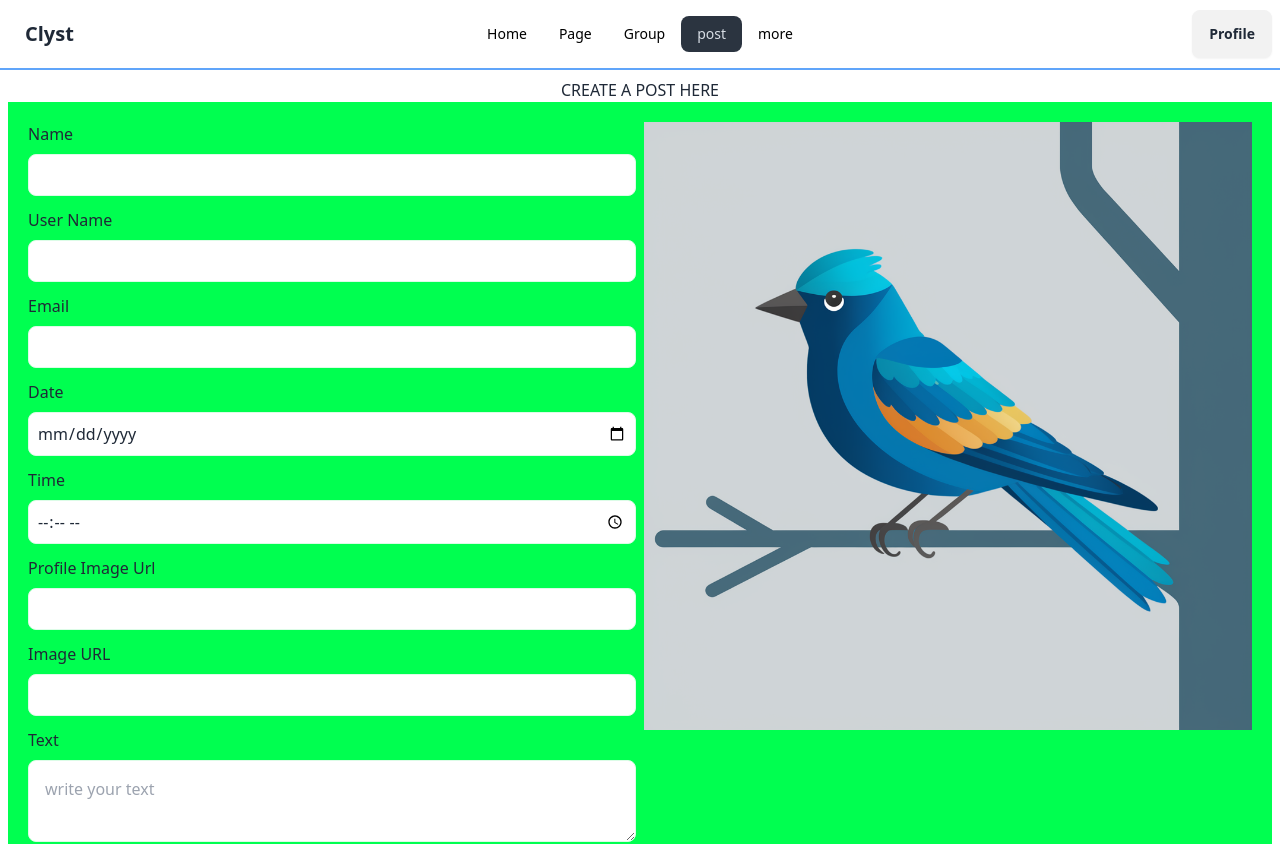
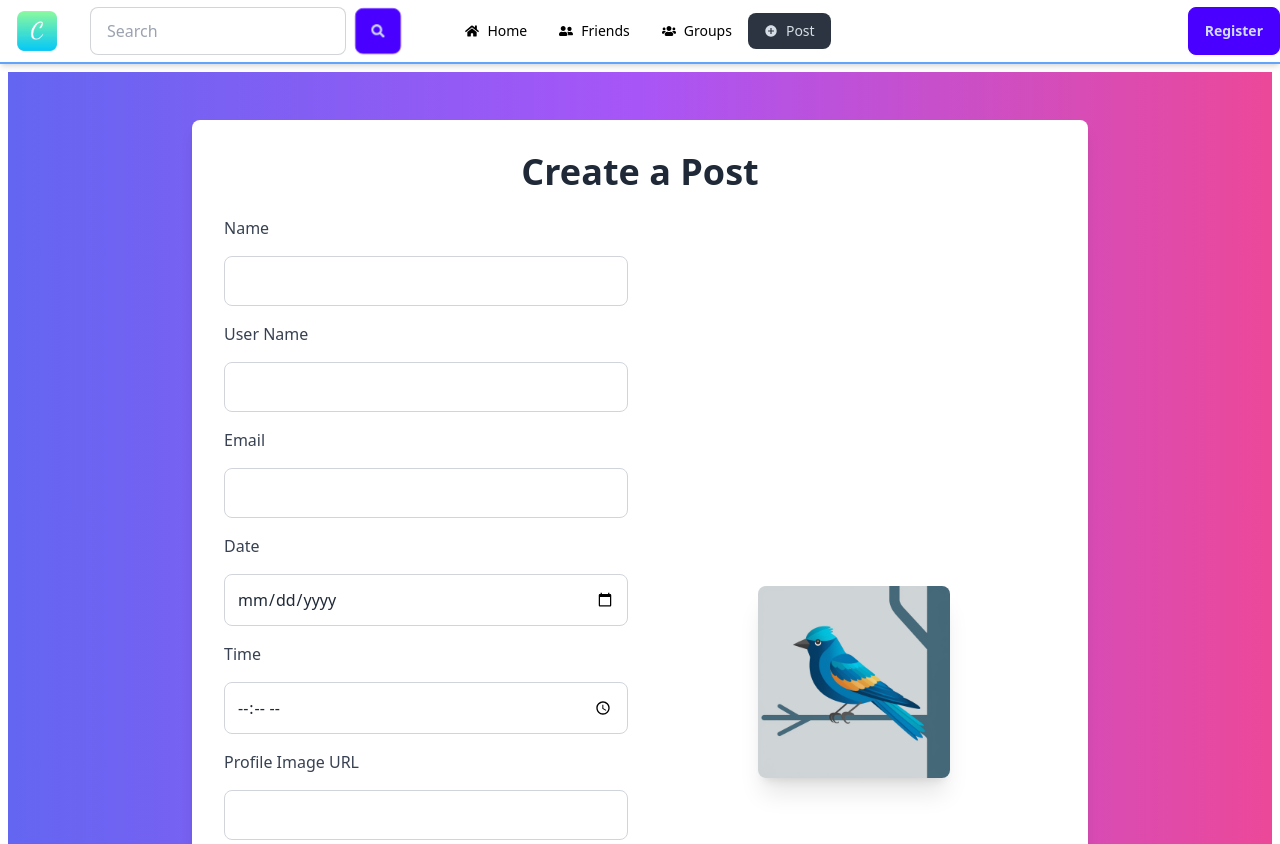
Before and after one commit to ArifMiah07/clyst, a React (Vite) app in the folder clyst-client/: page /post in a window 1280 px wide. Shown: the top 844 px of the page. Built offline with nearby package versions, Linux system fonts and the light colour scheme.

Commit message:
update done fo navbar design|| added friends page| design update done on create post page

```diff
--- a/clyst-client/index.html
+++ b/clyst-client/index.html
@@ -2,7 +2,7 @@
 <html lang="en">
   <head>
     <meta charset="UTF-8" />
-    <link rel="icon" type="image/svg+xml" href="/vite.svg" />
+    <link rel="icon" type="image/svg+xml" href="/fav-icon.png" />
     <meta name="viewport" content="width=device-width, initial-scale=1.0" />
     <title>Clyst</title>
   </head>
--- a/clyst-client/src/pages/Dashboard/CreateAPost/CreateAPost.jsx
+++ b/clyst-client/src/pages/Dashboard/CreateAPost/CreateAPost.jsx
@@ -1,4 +1,4 @@
-import React, { useEffect, useState } from "react";
+import React, { useState } from "react";
 import blueBird from "../../../assets/blue-bird-2.png";
 import Swal from "sweetalert2";
 
@@ -24,7 +24,7 @@ const CreateAPost = () => {
       time,
       text,
       imgUrl,
-      profileImage
+      profileImage,
     };
 
     Swal.fire({
@@ -59,79 +59,89 @@ const CreateAPost = () => {
   };
 
   return (
-    <div className="">
-      <h1 className="text-center uppercase ">create a post here</h1>
+    <div className="bg-gradient-to-r from-indigo-500 via-purple-500 to-pink-500 min-h-screen flex items-center justify-center py-12">
+      <div className="bg-white rounded-lg shadow-lg p-8 w-full max-w-4xl">
+        <h1 className="text-4xl font-semibold text-center text-gray-800 mb-6">Create a Post</h1>
 
-      <form
-        className="w-full bg-[#00ff50] p-5 grid grid-cols-2 gap-2"
-        onSubmit={handleCreateAPost}
-      >
-        <div className="flex flex-col">
-          <label>Name</label>
+        <form className="grid grid-cols-1 sm:grid-cols-2 gap-6" onSubmit={handleCreateAPost}>
+          <div className="flex flex-col space-y-4">
+            <label className="text-gray-700 font-medium">Name</label>
             <input
               required
-            className="border border-green-100 hover:border-blue-600 hover:scale-x-105 outline-none hover:bg-[#9d00ff1a] rounded-lg p-2 mb-3 mt-2"
+              className="p-3 border border-gray-300 rounded-lg focus:outline-none focus:ring-2 focus:ring-indigo-500 transition"
               name="name"
               type="text"
             />
-          <label>User Name</label>
+
+            <label className="text-gray-700 font-medium">User Name</label>
             <input
               required
-            className="border border-green-100 hover:border-blue-600 hover:scale-x-105 outline-none hover:bg-[#9d00ff1a] rounded-lg p-2 mb-3 mt-2"
+              className="p-3 border border-gray-300 rounded-lg focus:outline-none focus:ring-2 focus:ring-indigo-500 transition"
               name="userName"
               type="text"
             />
-          <label>Email</label>
+
+            <label className="text-gray-700 font-medium">Email</label>
             <input
               required
-            className="border border-green-100 hover:border-blue-600 hover:scale-x-105 outline-none hover:bg-[#9d00ff1a] rounded-lg p-2 mb-3 mt-2"
+              className="p-3 border border-gray-300 rounded-lg focus:outline-none focus:ring-2 focus:ring-indigo-500 transition"
               name="email"
               type="email"
             />
-          <label>Date</label>
+
+            <label className="text-gray-700 font-medium">Date</label>
             <input
               required
-            className="border border-green-100 hover:border-blue-600 hover:scale-x-105 outline-none hover:bg-[#9d00ff1a] rounded-lg p-2 mb-3 mt-2"
+              className="p-3 border border-gray-300 rounded-lg focus:outline-none focus:ring-2 focus:ring-indigo-500 transition"
               name="date"
               type="date"
             />
-          <label>Time</label>
+
+            <label className="text-gray-700 font-medium">Time</label>
             <input
               required
-            className="border border-green-100 hover:border-blue-600 hover:scale-x-105 outline-none hover:bg-[#9d00ff1a] rounded-lg p-2 mb-3 mt-2"
+              className="p-3 border border-gray-300 rounded-lg focus:outline-none focus:ring-2 focus:ring-indigo-500 transition"
               name="time"
               type="time"
             />
-          <label>Profile Image Url</label>
+
+            <label className="text-gray-700 font-medium">Profile Image URL</label>
             <input
               required
-            className="border border-green-100 hover:border-blue-600 hover:scale-x-105 outline-none hover:bg-[#9d00ff1a] rounded-lg p-2 mb-3 mt-2"
+              className="p-3 border border-gray-300 rounded-lg focus:outline-none focus:ring-2 focus:ring-indigo-500 transition"
               name="profileImage"
               type="text"
             />
-          <label>Image URL</label>
+
+            <label className="text-gray-700 font-medium">Image URL</label>
             <input
               required
-            className="border border-green-100 hover:border-blue-600 hover:scale-x-105 outline-none hover:bg-[#9d00ff1a] rounded-lg p-2 mb-3 mt-2"
+              className="p-3 border border-gray-300 rounded-lg focus:outline-none focus:ring-2 focus:ring-indigo-500 transition"
               name="imgUrl"
               type="text"
             />
-          <label htmlFor="">Text</label>
+
+            <label className="text-gray-700 font-medium">Text</label>
             <textarea
               required
-            className="p-4 border border-green-100 hover:border-blue-600 hover:scale-x-105 outline-none hover:bg-[#9d00ff1a] rounded-lg mb-3 mt-2"
-            placeholder="write your text"
+              className="p-4 border border-gray-300 rounded-lg focus:outline-none focus:ring-2 focus:ring-indigo-500 transition"
+              placeholder="Write your text here"
               name="text"
-            type="text"
             />
-          <button type="submit" className="btn bg-[#ffff0080] hover:bg-[#ffff12]">
+
+            <button
+              type="submit"
+              className="w-full py-3 mt-4 bg-gradient-to-r from-blue-500 to-indigo-600 text-white rounded-lg font-semibold hover:bg-gradient-to-r hover:from-blue-600 hover:to-indigo-700 transition"
+            >
               Post
             </button>
           </div>
-        <div className="flex flex-col">
-          <img src={blueBird} alt="" />
+
+          <div className="flex justify-center items-center">
+            <img src={blueBird} alt="Blue Bird" className="w-48 h-48 object-cover rounded-lg shadow-xl" />
           </div>
         </form>
+      </div>
     </div>
   );
 };
--- a/clyst-client/src/pages/Shared/Nav/Nav.jsx
+++ b/clyst-client/src/pages/Shared/Nav/Nav.jsx
@@ -1,50 +1,129 @@
+import { useState } from "react";
 import { Link, NavLink } from "react-router-dom";
+import { FaHome, FaUserFriends, FaUsers, FaSearch, FaEllipsisH, FaBars, FaTimes } from "react-icons/fa";
+import { IoMdAddCircle } from "react-icons/io";
+import logo from "../../../assets/logo.png";
 
 const Nav = () => {
+  const [menuOpen, setMenuOpen] = useState(false);  // State to control the hamburger menu
+  const navLinks = (
+    <>
+      <li>
+        <NavLink
+          to={"/"}
+          className="flex items-center gap-2 text-black hover:text-blue-500 transition-transform hover:scale-110"
+        >
+          <FaHome /> Home
+        </NavLink>
+      </li>
+      <li>
+        <NavLink
+          to={"/friends"}
+          className="flex items-center gap-2 text-black hover:text-blue-500 transition-transform hover:scale-110"
+        >
+          <FaUserFriends /> Friends
+        </NavLink>
+      </li>
+      <li>
+        <NavLink
+          to={"/groups"}
+          className="flex items-center gap-2 text-black hover:text-blue-500 transition-transform hover:scale-110"
+        >
+          <FaUsers /> Groups
+        </NavLink>
+      </li>
+      <li>
+        <NavLink
+          to={"/post"}
+          className="flex items-center gap-2 text-black hover:text-blue-500 transition-transform hover:scale-110"
+        >
+          <IoMdAddCircle /> Post
+        </NavLink>
+      </li>
+    </>
+  );
 
-    const navLinks = <>
-    <li><NavLink to={'/'} className="text-black hover:text-green-400 hover:text-[21px] ">Home</NavLink> </li>
-    <li><NavLink to={'/page'} className="text-black hover:text-green-400 hover:text-[21px] ">Page</NavLink> </li>
-    <li><NavLink to={'/group'} className="text-black hover:text-green-400 hover:text-[21px] ">Group</NavLink> </li>
-    <li><NavLink to={'/post'} className="text-black hover:text-green-400 hover:text-[21px] ">post</NavLink> </li>
-    <li><NavLink to={'/more'} className="text-black hover:text-green-400 hover:text-[21px] ">more </NavLink> </li>
-
-</>
+  const user = false;
+  const register = false;
 
   return (
-    <div className="navbar border-b-2 border-blue-400 bg-base-100">
+    <div className="navbar p-0 border-b-2 border-blue-400 bg-base-100 shadow-md">
+      {/* Left Section */}
       <div className="navbar-start">
-        <div className="dropdown">
-          <div tabIndex={0} role="button" className="btn btn-ghost lg:hidden">
-            <svg
-              xmlns="http://www.w3.org/2000/svg"
-              className="h-5 w-5"
-              fill="none"
-              viewBox="0 0 24 24"
-              stroke="currentColor">
-              <path
-                strokeLinecap="round"
-                strokeLinejoin="round"
-                strokeWidth="2"
-                d="M4 6h16M4 12h8m-8 6h16"
+        <a className="btn btn-ghost hover:bg-[#0f00f0] text-xl">
+          <img className="w-[40px]" src={logo} alt="Clyst logo" />
+        </a>
+        {/* Search Bar (Desktop) */}
+        <div className="hidden lg:flex items-center ml-4">
+          <input
+            type="text"
+            placeholder="Search"
+            className="input input-bordered w-64"
+          />
+          <button className="btn btn-primary ml-2">
+            <FaSearch />
+          </button>
+        </div>
+      </div>
+
+      {/* Hamburger Icon for Mobile */}
+      <div className="lg:hidden navbar-end">
+        <button onClick={() => setMenuOpen(!menuOpen)} className="text-2xl">
+          {menuOpen ? <FaTimes /> : <FaBars />}
+        </button>
+      </div>
+
+      {/* Center Section (Desktop) */}
+      <div className="navbar-center hidden lg:flex">
+        <ul className="menu menu-horizontal px-1">{navLinks}</ul>
+      </div>
+
+      {/* Mobile Menu (Toggled by hamburger) */}
+      <div
+        className={`lg:hidden w-full bg-base-100 absolute top-16 left-0 shadow-lg ${
+          menuOpen ? "block" : "hidden"
+        }`}
+      >
+        <ul className="menu p-4">{navLinks}</ul>
+      </div>
+
+      {/* Right Section */}
+      <div className="navbar-end flex items-center gap-4">
+        {
+          user ?
+          <div className="dropdown dropdown-end">
+            <label tabIndex={0} className="btn btn-ghost">
+              <img
+                src="https://via.placeholder.com/40"
+                alt="Profile"
+                className="rounded-full w-10"
               />
-            </svg>
+            </label>
+            <ul
+              tabIndex={0}
+              className="menu dropdown-content mt-3 p-2 shadow bg-base-100 rounded-box w-52"
+            >
+              <li>
+                <a>Profile</a>
+              </li>
+              <li>
+                <a>Settings</a>
+              </li>
+              <li>
+                <a>Logout</a>
+              </li>
+            </ul>
           </div>
-          <ul
-            tabIndex={0}
-            className="menu menu-sm dropdown-content bg-base-100 rounded-box z-[1] mt-3 w-52 p-2 shadow">
-            {navLinks}
-          </ul>
-        </div>
-        <a className="btn btn-ghost text-xl">Clyst</a>
-      </div>
-      <div className="navbar-center hidden lg:flex">
-        <ul className="menu menu-horizontal px-1">
-          {navLinks}
-        </ul>
-      </div>
-      <div className="navbar-end">
-        <a className="btn">Profile</a>
+          :
+          register ?
+            <button className="btn btn-primary">
+              <Link to={'/login'}>Login</Link>
+            </button>
+            :
+            <button className="btn btn-primary">
+              <Link to={'/register'}>Register</Link>
+            </button>
+        }
       </div>
     </div>
   );
--- a/clyst-client/src/routes/Routes.jsx
+++ b/clyst-client/src/routes/Routes.jsx
@@ -3,6 +3,8 @@ import Main from "../layouts/Main/Main";
 import Home from "../pages/Home/Home";
 import CreateAPost from "../pages/Dashboard/CreateAPost/CreateAPost";
 import ErrorPage from "../pages/Shared/ErrorPage/ErrorPage";
+
+import Friend from "../pages/Board/Friend/Friend";
 
 const router = createBrowserRouter([
     {
@@ -17,6 +19,10 @@ const router = createBrowserRouter([
         {
             path: '/post',
             element: <CreateAPost></CreateAPost>
+        },
+        {
+          path: '/friends',
+          element: <Friend></Friend>
         }
       ]
     },
```
Also changed, not shown: clyst-client/src/components/Friends/Friends.jsx (added, +26 -0 lines), clyst-client/src/components/Post/Post.jsx (+14 -3 lines), clyst-client/src/pages/Board/Friend/Friend.jsx (added, +37 -0 lines), clyst-client/src/pages/Shared/Nav/NavBar/NavBar.jsx (added, +50 -0 lines), clyst-client/public/fav-icon.png (added), clyst-client/src/assets/logo.png (added). Lines whose indentation alone changed are shown as unchanged.
